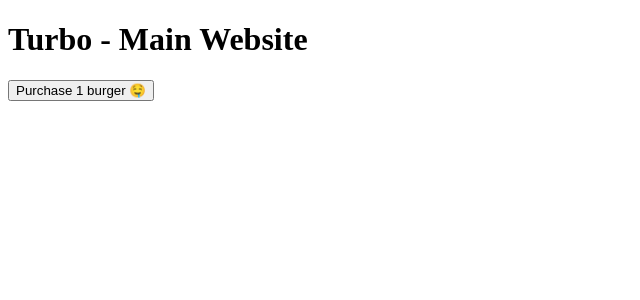
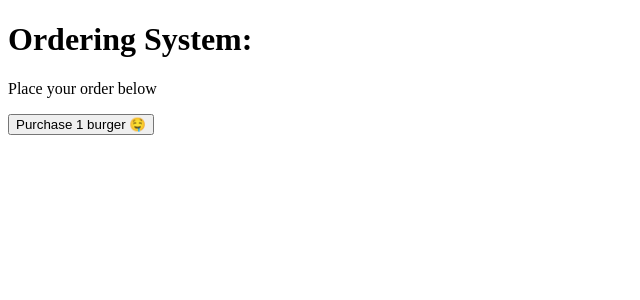
Before and after one commit to NevetsKuro/Turbo-Template, a Next.js app in the folder apps/web/: page / in a window 1280 px wide. Shown: the top 300 px of the page, without its empty margins (0-640 px from the left). Built offline with nearby package versions, Linux system fonts and the light colour scheme.

Commit message:
chore: New title in web app

```diff
--- a/apps/web/pages/index.tsx
+++ b/apps/web/pages/index.tsx
@@ -4,7 +4,8 @@ export default function Web() {
   return (
     <div>
       {/* Trigger GA - flip value: true */}
-      <h1>Turbo - Main Website</h1>
+      <h1>Ordering System:</h1>
+      <p>Place your order below</p>
       <Button />
     </div>
   );
```
